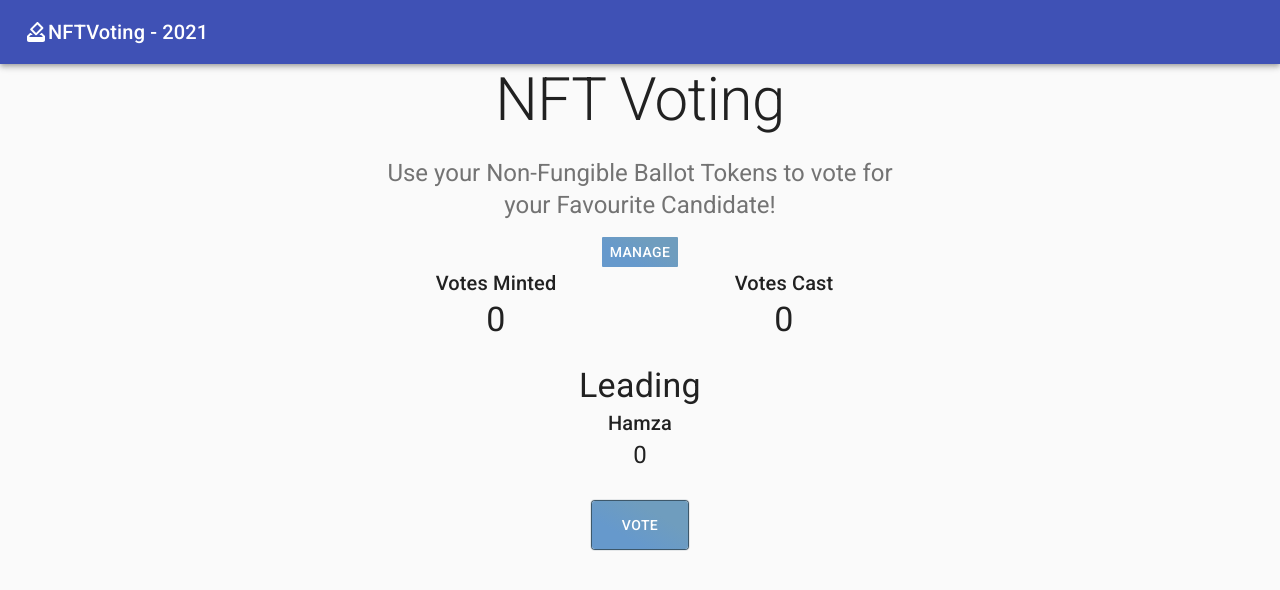
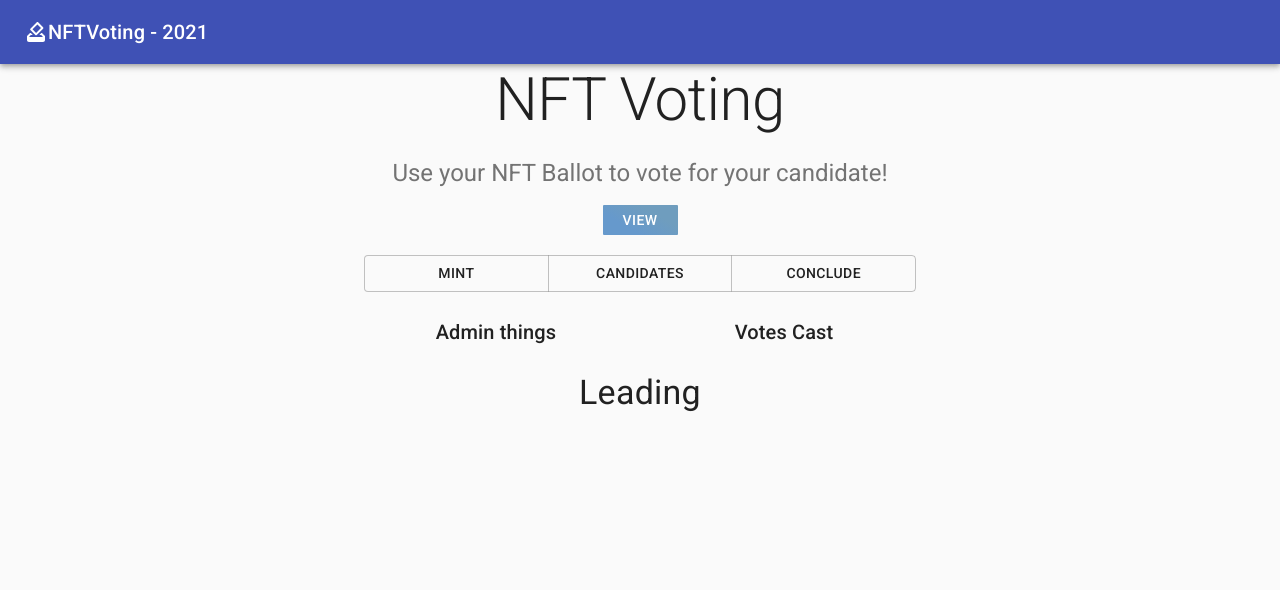
Before and after one commit to hamzasaquib/election-dapp, a React (Create React App) app: page / in a window 1280 px wide. Both pictures are taken after a click on the button "MANAGE". Shown: the top 590 px of the page. Built offline with nearby package versions, Linux system fonts and the light colour scheme.

Commit message:
added a view page, maange page, app bar

```diff
--- /dev/null
+++ b/src/Conclude.js
@@ -0,0 +1,54 @@
+import React, { Component } from 'react'
+import Grid from '@material-ui/core/Grid';
+// import Box from '@material-ui/core/Box';
+import Container from '@material-ui/core/Container'
+import Typography from '@material-ui/core/Typography'
+
+class Conclude extends Component {
+
+
+
+    render(props) {
+
+        return (
+            <div>
+                <Container
+                    maxWidth='sm'
+
+                >
+                    <Grid
+                        container
+                        spacing={3}
+                        justifyContent="center"
+                        alignItems="center"
+                    >
+
+
+                        <Grid item xs={12} sm={12}>
+                            <Typography align="center" variant="h2">Winner</Typography>
+                        </Grid>
+                        <Grid item xs={12} sm={12}>
+                            <Typography align="center" variant="h4">{this.props.item.leader}</Typography>
+
+                        </Grid>
+                        <Grid item xs={12} sm = {12}>
+                            <Typography align="center" variant="h4">{this.props.item.leaderVotes}</Typography>
+                            {/* <Typography align="center" variant="h6">{this.props.item.leader}</Typography>
+                            <Typography align="center" variant="h5">{this.props.item.leaderVotes}</Typography> */}
+
+                        </Grid>
+
+
+                    </Grid>
+
+                </Container>
+            </div >
+        )
+    }
+
+
+}
+
+
+
+export default Conclude
--- a/src/Description.js
+++ b/src/Description.js
@@ -40,7 +40,7 @@ class Description extends Component {
                             color='textSecondary'
                             paragraph>
 
-                            Use your Non-Fungible Ballot Tokens to vote for your Favourite Candidate!
+                            Use your NFT Ballot to vote for your candidate!
                         </Typography>
                     </Container>
                 </div>
--- a/src/Main.js
+++ b/src/Main.js
@@ -1,29 +1,57 @@
 import React, { Component } from 'react'
 import Description from "./Description"
 import Header from "./Header"
-import DisplayVotes from "./DisplayVotes"
+import Conclude from "./Conclude"
+import Vote from "./Vote"
+import Manage from "./Manage"
 
 
 class Main extends Component {
     constructor() {
         super()
-        this.state={active : true}
+        this.state = {
+            active: true,
+            minted: '40',
+            cast: '10',
+            leader: "Hamza",
+            leaderVotes: '10',
+            viewMode: "user",
+            view: "user"
+        }
+        this.handleClickDisplay = this.handleClickDisplay.bind(this)
     }
-    render(){
+
+    handleClickDisplay(event) {
+        this.state.view === "admin" ? this.setState({ view: "user" }) : this.setState({ view: "admin" })
+        console.log(event.target.parentElement.id)
+
+    }
+    render() {
         return (
 
             <div>
                 <Header />
                 <Description />
 
-                <DisplayVotes
-                item = {{
-                    minted : '0',
-                    cast : '0',
-                    leader : "Hamza",
-                    leaderVotes : '0'
-                }}
-                />
+                {/* <Conclude
+
+                    item={{
+                        leader: this.state.leader,
+                        leaderVotes : this.state.leaderVotes
+                    }} /> */}
+
+                {this.state.view === "user" ? <Vote
+                    item={{
+                        minted: this.state.minted,
+                        cast: this.state.cast,
+                        leader: this.state.leader,
+                        leaderVotes: this.state.leaderVotes
+                    }}
+                    handler={this.handleClickDisplay}
+
+                /> : <Manage handler={this.handleClickDisplay} />}
+
+
             </div>
         )
     }
--- /dev/null
+++ b/src/Manage.js
@@ -0,0 +1,91 @@
+import React, { Component } from 'react'
+import Grid from '@material-ui/core/Grid';
+import Box from '@material-ui/core/Box';
+import { styled } from '@material-ui/core/styles';
+import Button from '@material-ui/core/Button';
+import Container from '@material-ui/core/Container'
+import Typography from '@material-ui/core/Typography'
+import ButtonGroup from '@material-ui/core/ButtonGroup';
+
+class Manage extends Component {
+
+
+
+    render(props) {
+
+        const AdminButton = styled(Button)({
+            background: 'linear-gradient(30deg, #6699cc 30%, #6f9dbe 70%)',
+            border: 0,
+            borderRadius: 1,
+            color: 'white',
+            height: 30,
+            minWidth: '75px'
+        })
+
+
+        return (
+            <div>
+                <Container
+                    maxWidth='sm'
+
+                >
+                    <Box textAlign='center'>
+                        <AdminButton id="voteView"  onClick={this.props.handler}>View</AdminButton>
+                    </Box>
+                    <br />
+                    <Grid
+                        container
+                        spacing={3}
+                        justifyContent="center"
+                        alignItems="center"
+                    >
+
+
+                        <Grid item xs={12} sm={12}>
+                            <ButtonGroup
+                                color="default"
+                                fullWidth={true}
+
+                            >
+                                <Button>
+                                    Mint
+                                </Button>
+
+                                <Button>
+                                    Candidates
+                                </Button>
+                                <Button>
+                                    Conclude
+                                </Button>
+
+                            </ButtonGroup>
+                        </Grid>
+
+
+
+                        <Grid item xs={12} sm={6}>
+                            <Typography align="center" variant="h6">Admin things</Typography>
+                        </Grid>
+                        <Grid item xs={12} sm={6}>
+                            <Typography align="center" variant="h6">Votes Cast</Typography>
+
+                        </Grid>
+                        <Grid item xs={12} >
+                            <Typography align="center" variant="h4">Leading</Typography>
+
+                        </Grid>
+
+
+                    </Grid>
+
+                </Container>
+            </div >
+        )
+    }
+
+
+}
+
+
+
+export default Manage
--- a/src/DisplayVotes.js
+++ b/src/Vote.js
@@ -6,12 +6,9 @@ import Button from '@material-ui/core/Button';
 import Container from '@material-ui/core/Container'
 import Typography from '@material-ui/core/Typography'
 
-class DisplayVotes extends Component {
-    constructor(props) {
-        super(props)
-        this.state = {}
+class Vote extends Component {
 
-    }
+
 
     render(props) {
         const MyButton = styled(Button)({
@@ -31,6 +28,7 @@ class DisplayVotes extends Component {
             borderRadius: 1,
             color: 'white',
             height: 30,
+            minWidth: '75px'
         })
 
 
@@ -42,8 +40,10 @@ class DisplayVotes extends Component {
 
                 >
                     <Box textAlign='center'>
-                        <AdminButton >Manage</AdminButton>
+                        <AdminButton id="adminView" onClick={this.props.handler}>Manage</AdminButton>
                     </Box>
+                    <br />
+
                     <Grid
                         container
                         spacing={3}
@@ -83,4 +83,4 @@ class DisplayVotes extends Component {
 
 
 
-export default DisplayVotes
+export default Vote
```
